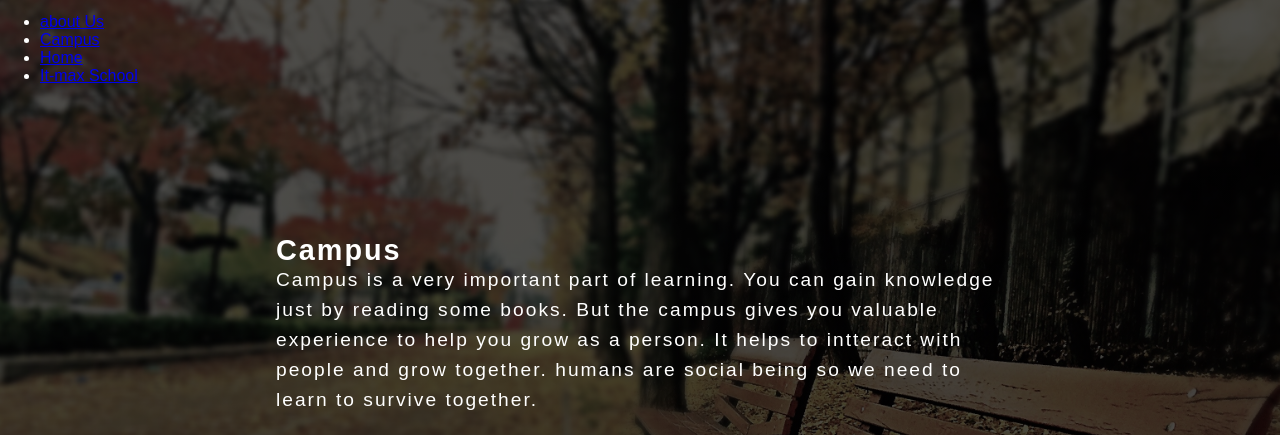
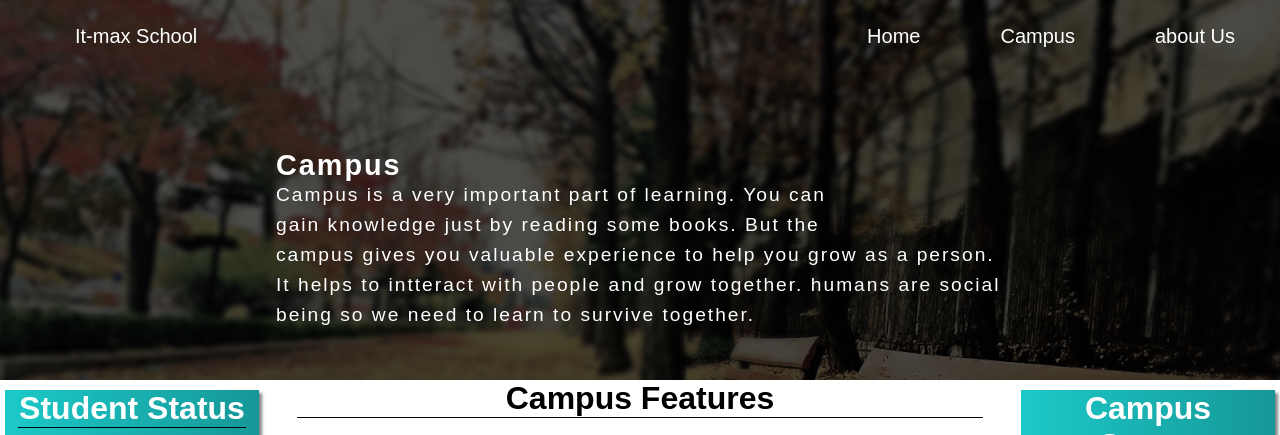
Before and after one commit to salmanfarsy/school, a plain HTML site: page campus/index.html in a window 1280 px wide. Shown: the top 435 px of the page. Drawn offline with nearby package versions, Linux system fonts and the light colour scheme; grey boxes are pictures that could not be loaded.

Commit message:
another page to go

```diff
--- a/campus/index.html
+++ b/campus/index.html
@@ -97,5 +97,6 @@
       <p>We are all here to make a better future</p>
       <p>This website was developed by SF</p>
     </footer>
+    <script src="https://unpkg.com/ionicons@5.4.0/dist/ionicons.js"></script>
     </body>
     </html>
--- a/campus/style.css
+++ b/campus/style.css
@@ -4,7 +4,7 @@
     font-family: Arial, Helvetica, sans-serif;
   }
 
-  .nav>li{
+  .nav>ul>li{
     float: right;
     margin-left: 10px;
     padding: 10px;
@@ -14,31 +14,31 @@
     margin-right: 20px;
 
   }
-  .nav>li:nth-child(4){
+  .nav>ul>li:nth-child(4){
     margin-right: 0;
     float: left;
   }
   .main-nav{
     background-image:linear-gradient(rgba(0, 0, 0, .7), rgba(0, 0, 0, .7)), url(image/pexels-zino-bang-54539.jpg);
-    padding-bottom: 15%;
+    padding-bottom: 25vh;
     background-size: cover;
     color: white;
-    padding-top: 1%;
+    /* padding-top: 1%; */
 
   }
-  .nav>li>a{
+  .nav>ul>li>a{
     text-decoration: none;
   }
-  .nav>li>a:active,
-  .nav>li>a:link,
-  .nav>li>a:visited{
+  .nav>ul>li>a:active,
+  .nav>ul>li>a:link,
+  .nav>ul>li>a:visited{
   color: white;
   }
-  .nav>li>a:hover{
+  .nav>ul>li>a:hover{
   color: rgba(177, 176, 176, 0.212);
   border-bottom: 1px solid white;
   }
-
+  /* */
   .cover{
     transform: translateY(150px);
     letter-spacing: 2px;
```
